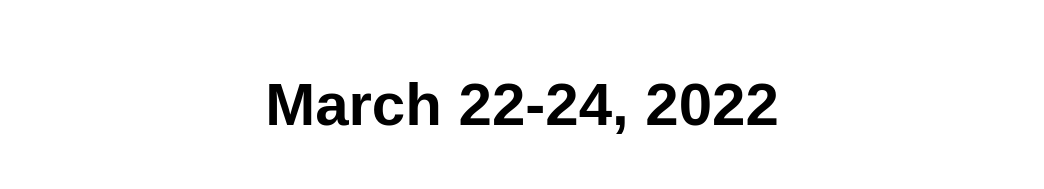
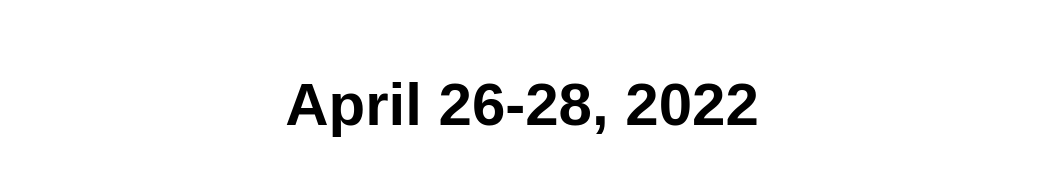
Before and after one commit to da-022412/ezone-fashion, a Next.js app: page /electronics in a window 1280 px wide. Shown: the part 857-1046 px from the top of the page, without its empty margins (118-1162 px from the left). Built offline with nearby package versions, Linux system fonts and the light colour scheme; a web font is replaced by a local one.

Commit message:
Update time/date

```diff
--- a/pages/electronics/index.js
+++ b/pages/electronics/index.js
@@ -38,10 +38,10 @@ const CONTENT = {
         video: '/videos/ezone-virtual-electronics.mp4',
     },
     countdown: {
-        date: 'Mar 21, 2022 23:59:59',
+        date: 'Apr 25, 2022 23:59:59',
     },
     event: {
-        title: 'March 22-24, 2022',
+        title: 'April 26-28, 2022',
         copy: 'Doing business with Asia’s best electronics manufacturers has never been easier!  Now you can meet hundreds of the best of the best, from the comfort and safety of your office, at Ezone’s first Virtual Electronic Products Exhibition of 2022.',
     },
     info: {
```
